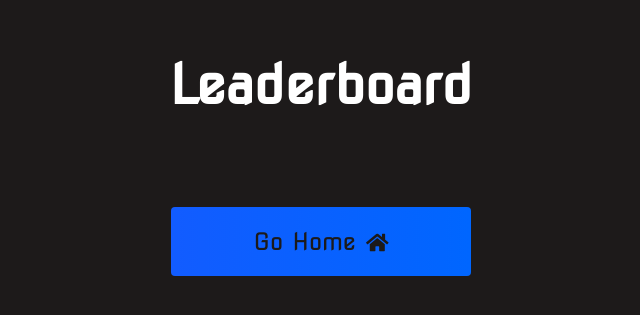
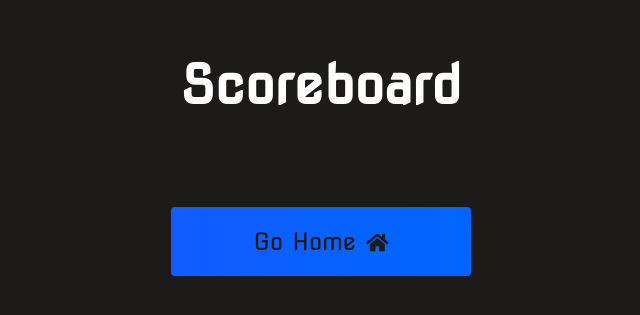
Before and after one commit to AGLanfranchi/Cyber-QuizV2, a plain HTML site: page public/highscores.html in a window 1280 px wide. Shown: the part 231-546 px from the top of the page, without its empty margins (319-959 px from the left). Drawn offline with Linux system fonts and the light colour scheme.

Commit message:
Update highscroe.html
Corrected some spelling errors

```diff
--- a/public/highscores.html
+++ b/public/highscores.html
@@ -11,7 +11,7 @@
 <body>
     <div class="container">
         <div id="highScores" class="flex-center flex-column">
-            <h1 id="finalScore">Leaderboard</h1>
+            <h1 id="finalScore">Scoreboard</h1>
             <ul id="highScoresList"></ul>
             <a href="index.html" class="btn">Go Home<i class="fas fa-home"></i></a>
         </div>
```
